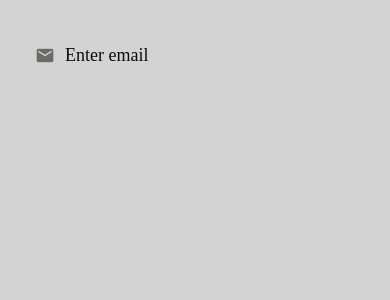
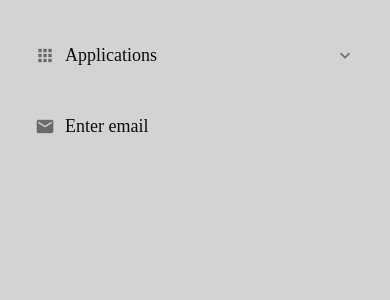
Before and after one commit to reiorozco/donewithit-app, a React Native app: screen / in a window 390 px wide. Shown: the top 300 px of the page. Built offline with nearby package versions, Linux system fonts and the light colour scheme.

Commit message:
Lists Build a custom picker

```diff
--- a/App.tsx
+++ b/App.tsx
@@ -2,12 +2,15 @@
 
 import Screen from "./app/components/Screen";
 import AppTextInput from "./app/components/AppTextInput";
+import AppPicker from "./app/components/AppPicker";
 
 import colors from "./app/config/colors";
 
 export default function App() {
   return (
     <Screen style={styles.screen}>
+      <AppPicker placeholder="Applications" icon="apps" />
+
       <AppTextInput icon="email" placeholder="Enter email" />
     </Screen>
   );
--- /dev/null
+++ b/app/components/AppPicker.tsx
@@ -0,0 +1,55 @@
+import React from "react";
+import { StyleSheet, TextInputProps, View } from "react-native";
+import { MaterialCommunityIcons } from "@expo/vector-icons";
+
+import AppText from "./AppText";
+
+import colors from "../config/colors";
+
+interface Props extends TextInputProps {
+  placeholder: string;
+  icon?: "apps";
+}
+
+function AppPicker({ icon, placeholder, ...textInputProps }: Props) {
+  return (
+    <View style={styles.container}>
+      {icon && (
+        <MaterialCommunityIcons
+          name={icon}
+          size={20}
+          color={colors.medium}
+          style={styles.icon}
+        />
+      )}
+
+      <AppText style={styles.text}>{placeholder}</AppText>
+
+      <MaterialCommunityIcons
+        name="chevron-down"
+        size={20}
+        color={colors.medium}
+      />
+    </View>
+  );
+}
+
+const styles = StyleSheet.create({
+  container: {
+    alignItems: "center",
+    backgroundColor: colors.light,
+    borderRadius: 25,
+    flexDirection: "row",
+    marginVertical: 10,
+    padding: 15,
+    width: "100%",
+  },
+  icon: {
+    marginRight: 10,
+  },
+  text: {
+    flex: 1,
+  },
+});
+
+export default AppPicker;
```
